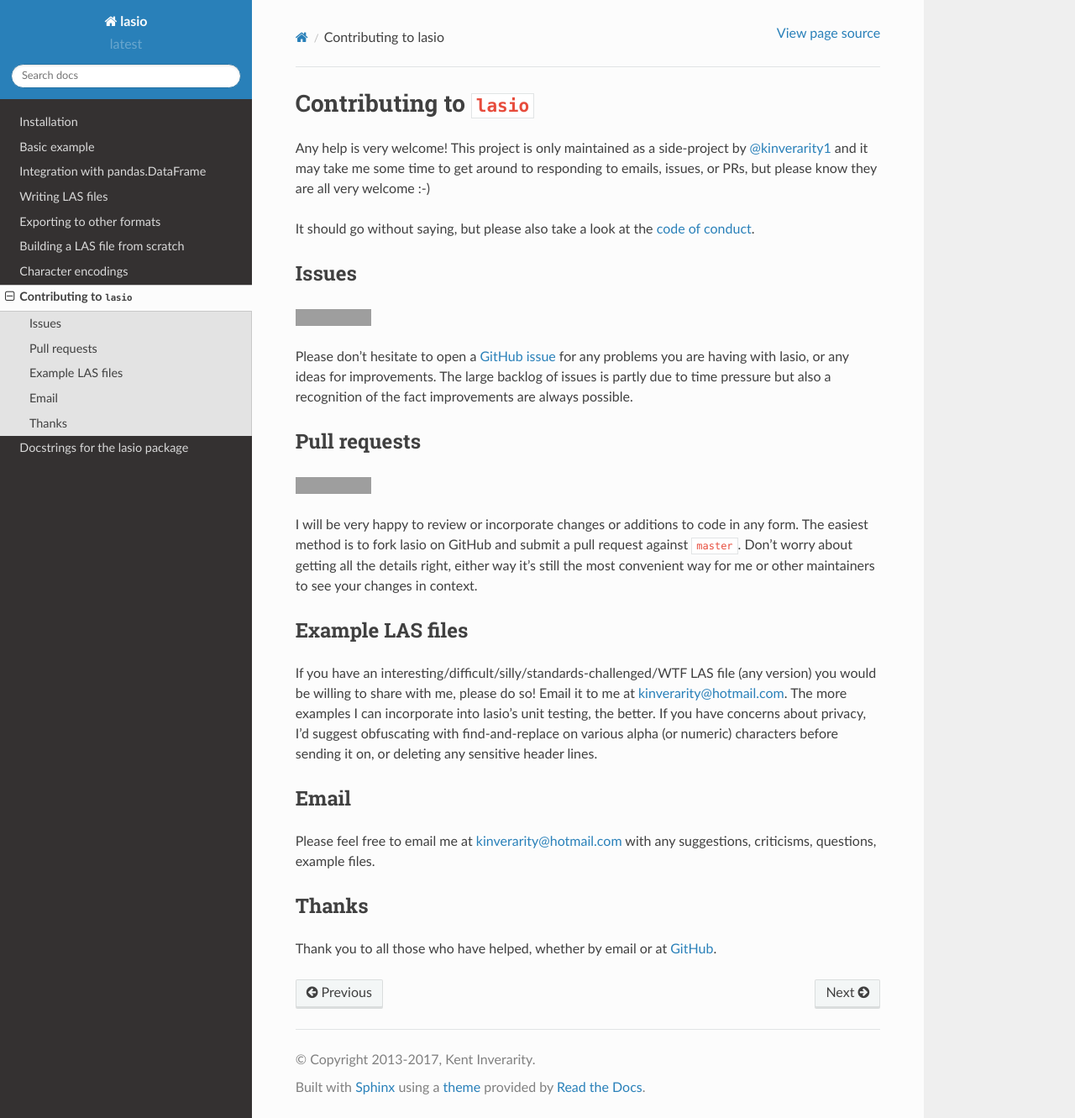
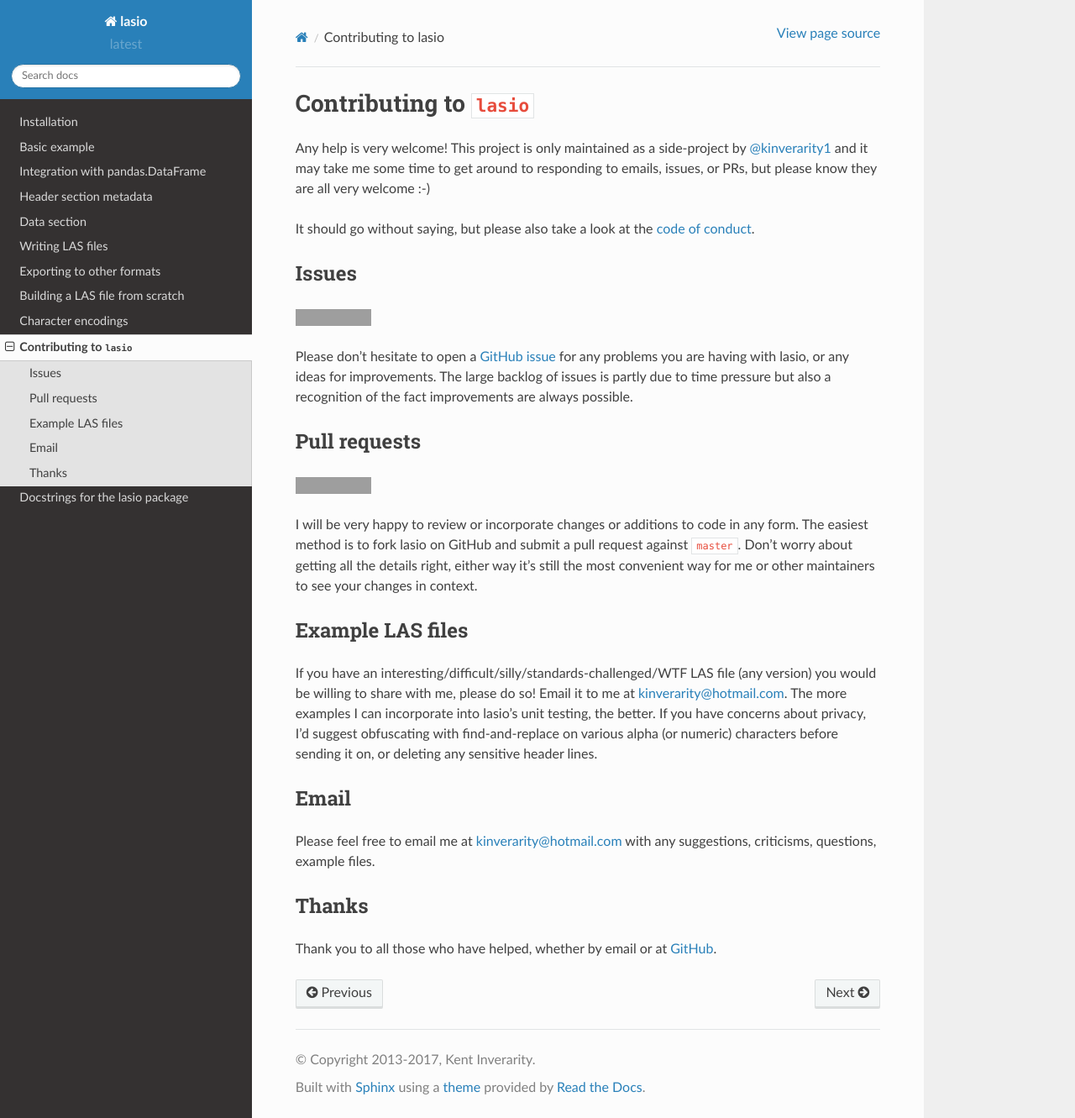
Before and after one commit to kinverarity1/lasio, a Sphinx documentation site: the page built from docs/source/contributing.rst, in a window 1280 px wide and 1331 px high. Shown: the whole window at 84% size. Built offline with Sphinx 7.4.7 and the Read the Docs theme 2.0.0, drawn with Linux system fonts in a browser that asks for light colours; formulas are drawn with MathJax 3; pages that are not in the unit, such as notebooks, are missing from menus; grey boxes are pictures that could not be loaded.

Commit message:
fix docs index

```diff
--- a/docs/source/index.rst
+++ b/docs/source/index.rst
@@ -35,8 +35,8 @@
    installation
    basic-example
    pandas
-   header
-   handling-data-section-errors
+   header-section
+   data-section
    writing
    exporting
    building
```
